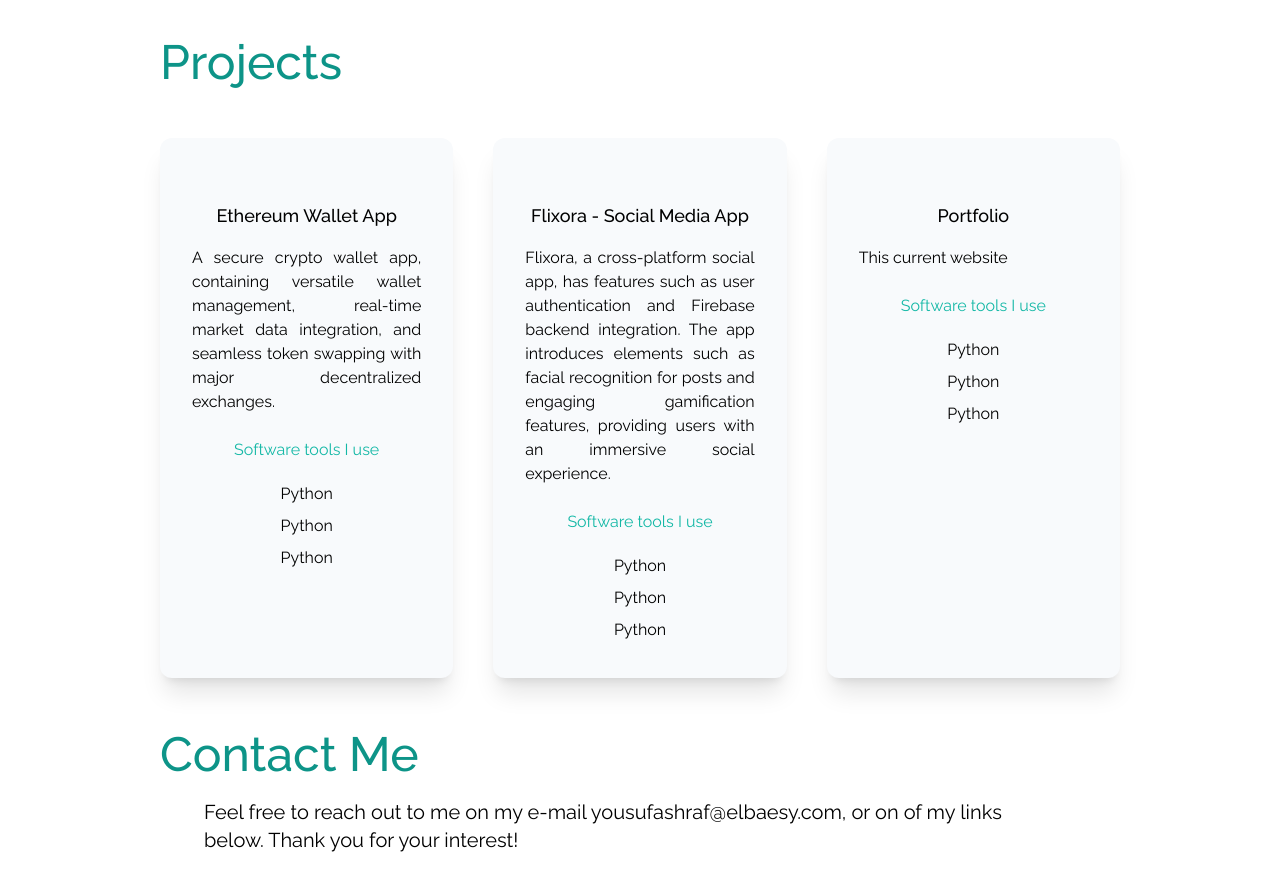
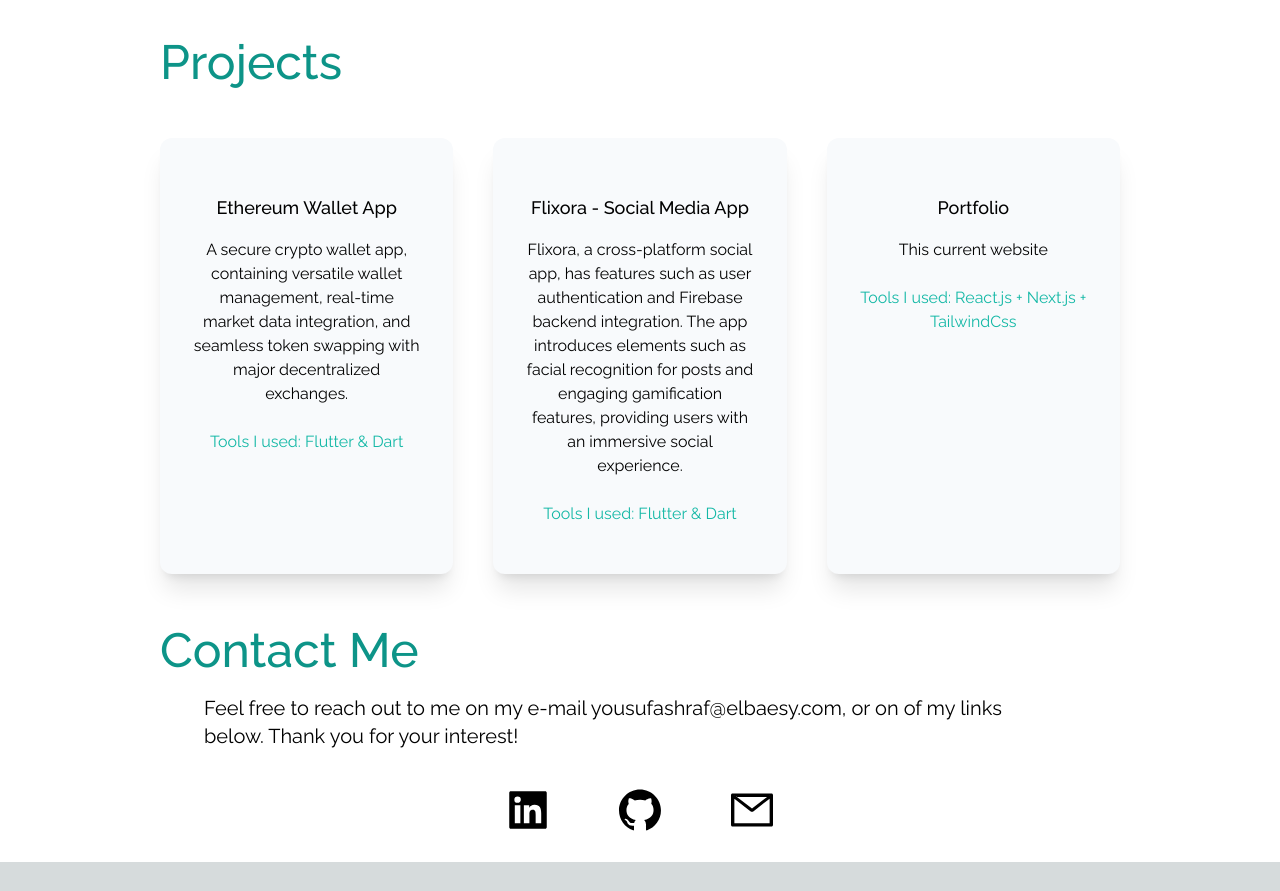
Before and after one commit to ya27hw/react-portfolio, a Next.js app: page / in a window 1280 px wide. Shown: the part 800-1691 px from the top of the page. After the commit the page ends 1662 px from the top, so only its background shows below. Built offline with nearby package versions, Linux system fonts and the light colour scheme.

Commit message:
added card text

```diff
--- a/app/components/Card.tsx
+++ b/app/components/Card.tsx
@@ -1,18 +1,18 @@
 interface CardProps {
   cardTitle: string; // Replace 'string' with the actual type of cardTitle
-  cardDescription: string
+  cardDescription: string;
+  cardToolsUsed : string
 }
 
-function Card({ cardTitle, cardDescription }: CardProps): JSX.Element {
+function Card({ cardTitle, cardDescription, cardToolsUsed }: CardProps): JSX.Element {
   return (
-    <div className="text-center flex-1 shadow-xl p-8 rounded-xl my-10 bg-slate-50 dark:bg-slate-700">
+    <div className="max-w-xl mx-auto text-center flex-1 shadow-xl p-8 rounded-xl my-10 bg-slate-50 dark:bg-slate-700">
       {/* Image here */}
-      <h3 className="text-lg font-medium pt-8 pb-2">{cardTitle}</h3>
-      <p className="py-2 text-justify">{cardDescription}</p>
-      <h4 className="text-teal-500 py-4">Software tools I use</h4>
-      <p className=" py-1">Python</p>
-      <p className=" py-1">Python</p>
-      <p className=" py-1">Python</p>
+      <h3 className="text-lg font-medium pt-6 pb-2">{cardTitle}</h3>
+      <p className="max-w-lg mx-auto py-2 ">{cardDescription}</p>
+      <h4 className="text-teal-500 py-4">Tools I used: { cardToolsUsed}</h4>
+      {/* <p className=" py-1">Flutter</p>
+      <p className=" py-1">Dart</p> */}
     </div>
   );
 }
--- a/app/page.tsx
+++ b/app/page.tsx
@@ -96,14 +96,17 @@
               <Card
                 cardTitle="Ethereum Wallet App"
                 cardDescription="A secure crypto wallet app, containing versatile wallet management, real-time market data integration, and seamless token swapping with major decentralized exchanges."
+              cardToolsUsed="Flutter & Dart"
               />
               <Card
                 cardTitle="Flixora - Social Media App"
                 cardDescription="Flixora, a cross-platform social app, has features such as user authentication and Firebase backend integration. The app introduces elements such as facial recognition for posts and engaging gamification features, providing users with an immersive social experience."
+              cardToolsUsed="Flutter & Dart"
               />
               <Card
                 cardTitle="Portfolio"
                 cardDescription="This current website"
+                cardToolsUsed="React.js + Next.js + TailwindCss"
               />
             </div>
           </div>
```
